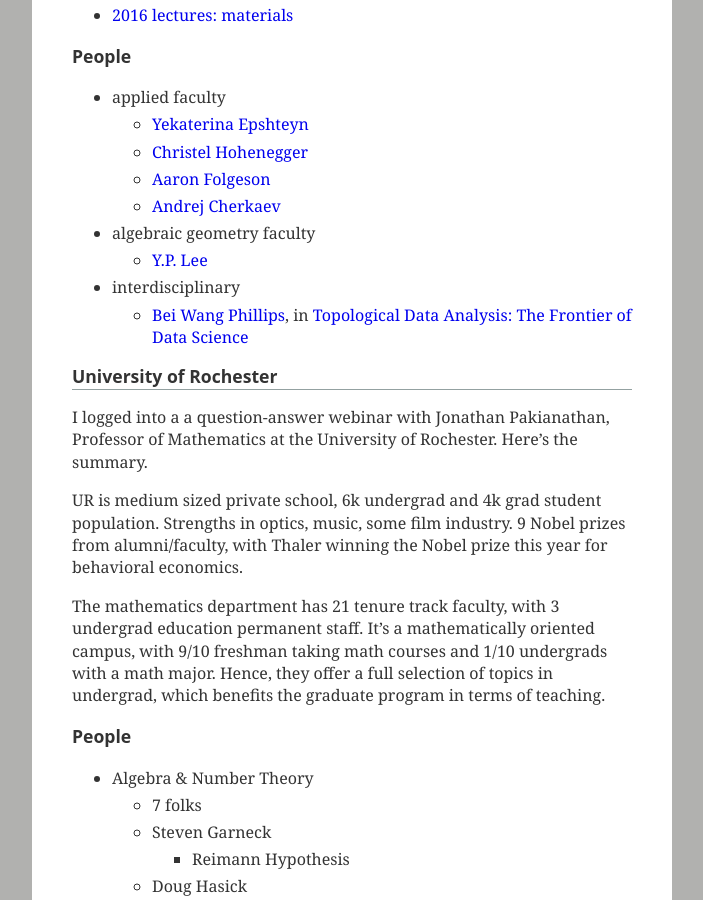
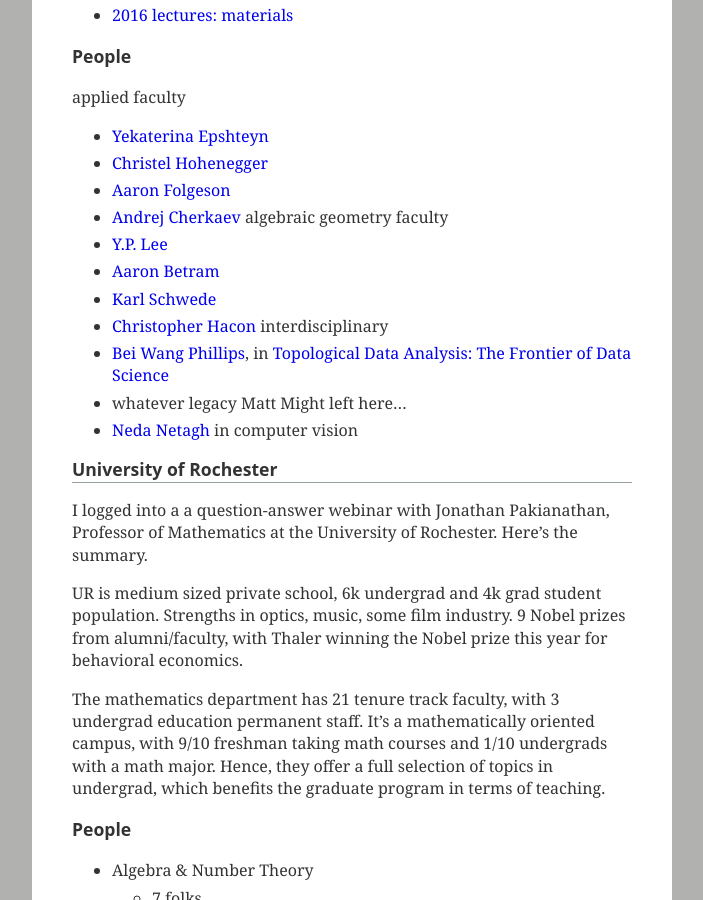
Before and after one commit to coltongrainger/blog, a Jekyll site: the page built from _posts/2017-10-18-grad-school.md, in a window 1280 px wide and 900 px high, scrolled down 3051 px. Shown: the whole window, without its empty margins (288-991 px from the left). Built offline with Jekyll 4.4.1, drawn with Linux system fonts in a browser that asks for light colours; our own code applies the rules of GitHub Pages for plain Markdown files.

Commit message:
finish Utah grad info

```diff
--- a/_posts/2017-10-18-grad-school.md
+++ b/_posts/2017-10-18-grad-school.md
@@ -92,15 +92,20 @@
 
 ### People
 
-- applied faculty
-	- [Yekaterina Epshteyn](http://www.math.utah.edu/~epshteyn/)
-	- [Christel Hohenegger](http://www.math.utah.edu/~choheneg/)
-	- [Aaron Folgeson](https://www.math.utah.edu/~fogelson/research.html)
-	- [Andrej Cherkaev](http://www.math.utah.edu/~cherk/)
-- algebraic geometry faculty
-	- [Y.P. Lee](http://www.math.utah.edu/~yplee/research/#area)
-- interdisciplinary
-	- [Bei Wang Phillips](http://www.sci.utah.edu/~beiwang/), in [Topological Data Analysis: The Frontier of Data Science](http://www.sci.utah.edu/~beiwang/teaching/cs6170-spring-2017/Lecture01.pdf)
+applied faculty
+- [Yekaterina Epshteyn](http://www.math.utah.edu/~epshteyn/)
+- [Christel Hohenegger](http://www.math.utah.edu/~choheneg/)
+- [Aaron Folgeson](https://www.math.utah.edu/~fogelson/research.html)
+- [Andrej Cherkaev](http://www.math.utah.edu/~cherk/)
+algebraic geometry faculty
+- [Y.P. Lee](http://www.math.utah.edu/~yplee/research/#area)
+- [Aaron Betram](http://www.math.utah.edu/~bertram/)
+- [Karl Schwede](http://www.math.utah.edu/~schwede/)
+- [Christopher Hacon](http://www.math.utah.edu/~hacon/)
+interdisciplinary
+- [Bei Wang Phillips](http://www.sci.utah.edu/~beiwang/), in [Topological Data Analysis: The Frontier of Data Science](http://www.sci.utah.edu/~beiwang/teaching/cs6170-spring-2017/Lecture01.pdf)
+- whatever legacy Matt Might left here...
+- [Neda Netagh](https://visionlab.ece.utah.edu/) in computer vision
 
 ## University of Rochester
 
```
